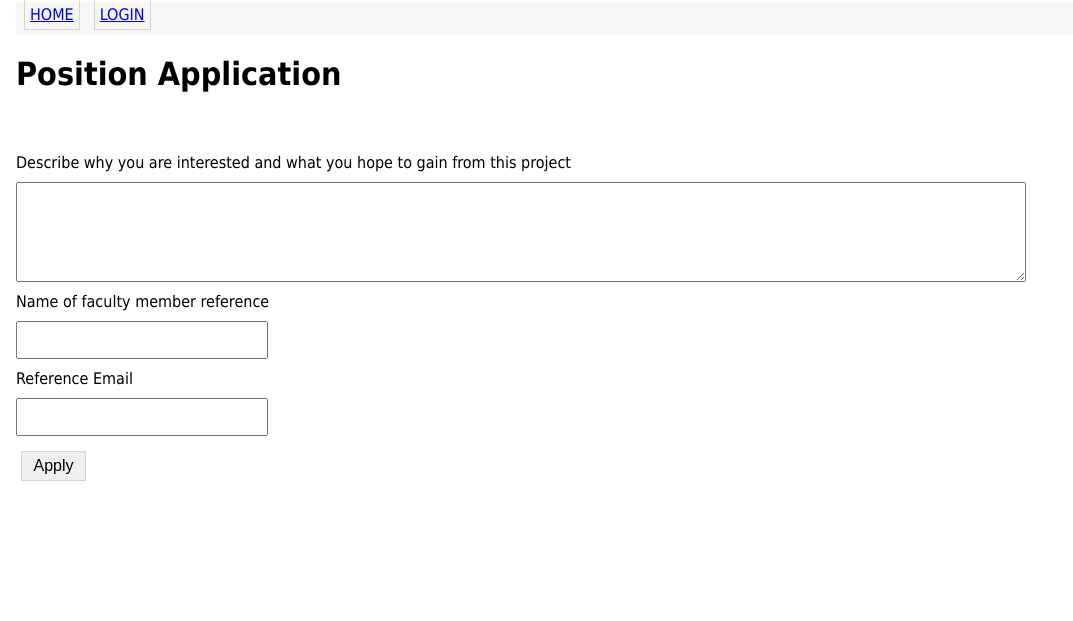
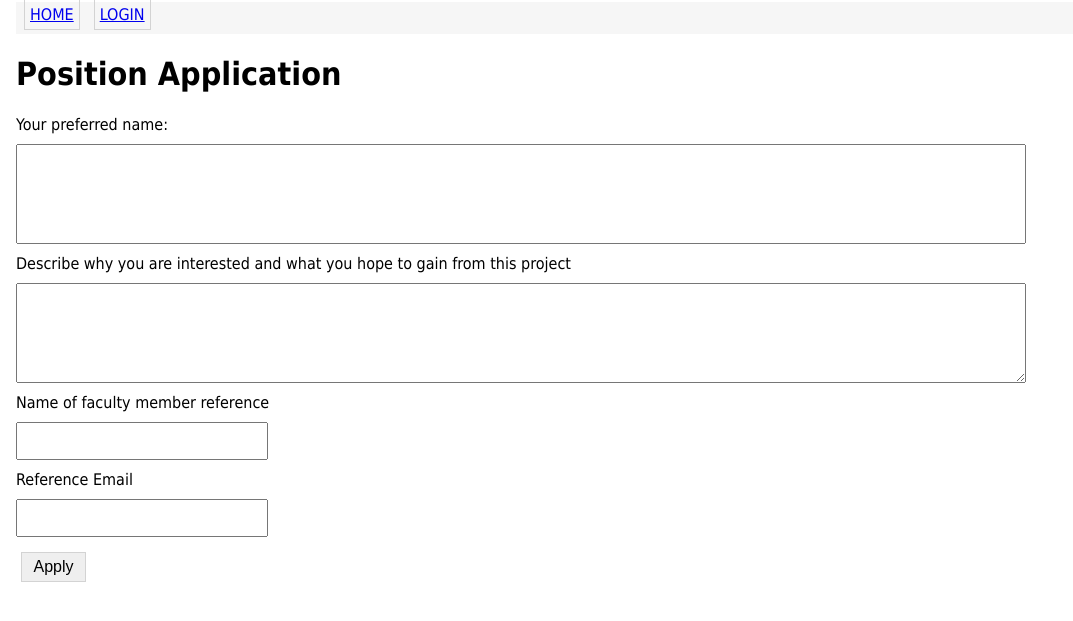
Before and after one commit to BenjaminMichaelis/WSU-EECS-UndergraduateResearch, a Flask app: template app/View/templates/apply.html in a window 1280 px wide. Shown: the top 621 px of the page, without its empty margins (0-1073 px from the left). Run offline with Flask 2, Linux system fonts and the light colour scheme; the template is opened without the code that fills it: values that come from a table or form of the project are taken from there, others are empty; data comes from the database, SQL or seed files in the repository; some libraries are stand-ins or nearby versions.

Commit message:
Fix bugs

```diff
--- a/app/View/templates/_post.html
+++ b/app/View/templates/_post.html
@@ -53,7 +53,7 @@
                 <div class="postmessage">
                     Students who have applied:
                     {% for Application in post.get_Applications().all() %}
-                        <br>* {{ Application.username }}
+                        <br>* {{ Application.preferredname }}
                     {% endfor %}
                 </div>
             </td>
--- a/app/View/templates/apply.html
+++ b/app/View/templates/apply.html
@@ -10,8 +10,8 @@
             {{ form.hidden_tag() }}
             <div>
 
-                {{ form.username.label }}<br>
-                {{ form.username(class="formbody") }}<br>
+                {{ form.preferredname.label }}<br>
+                {{ form.preferredname(class="formbody") }}<br>
                 {% for error in form.description.errors %}
                 <span style="color: red;">[{{ error }}]</span>
                 <br>
```
